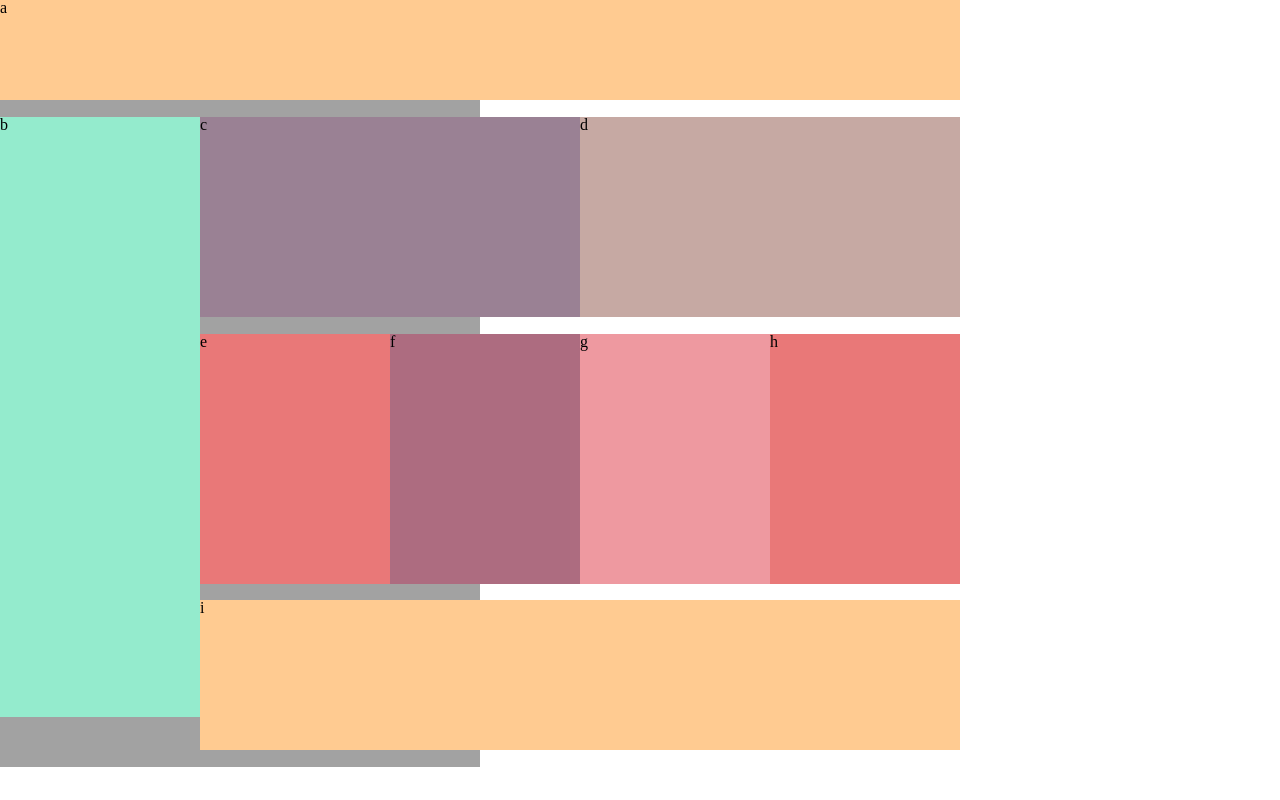
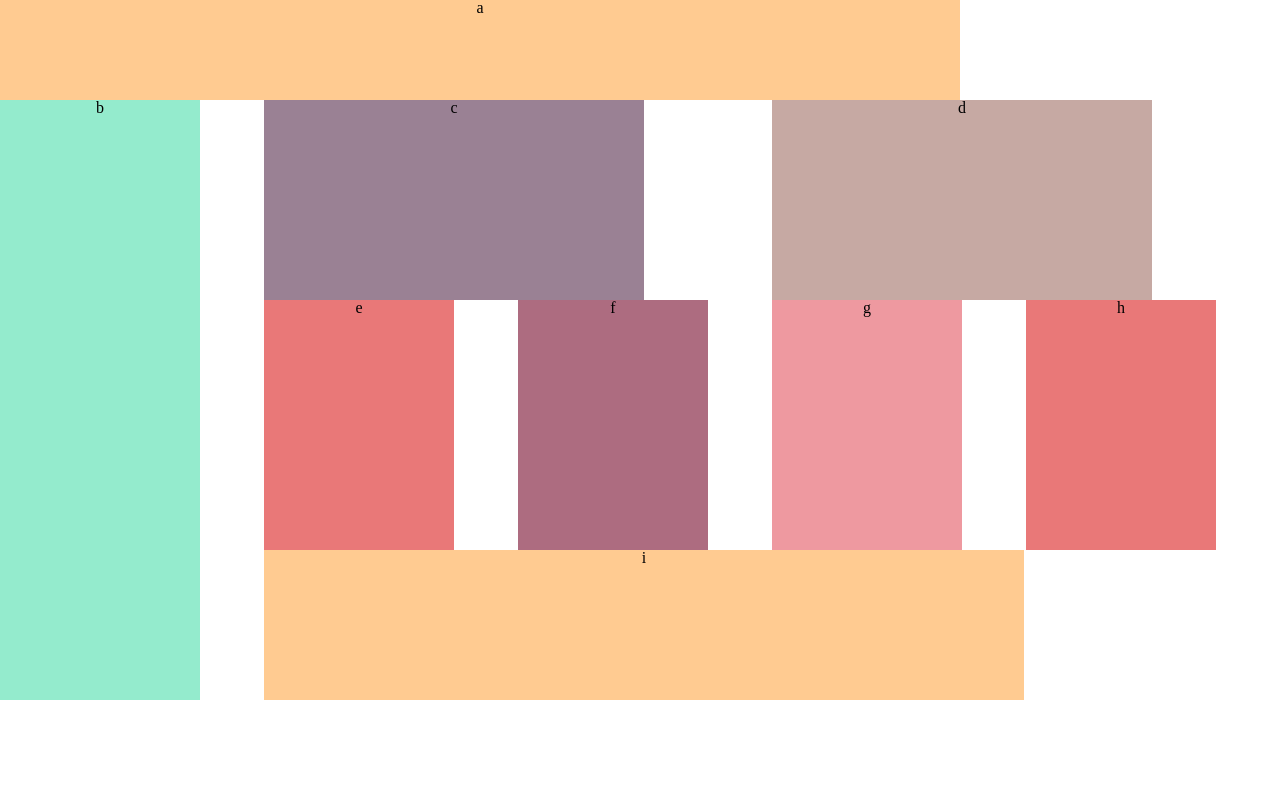
Before and after one commit to amani-bn/lab-01, a plain HTML site: page index.html in a window 1280 px wide. Drawn offline with Linux system fonts and the light colour scheme.

Commit message:
some changes

```diff
--- a/css/base.css
+++ b/css/base.css
@@ -1,26 +1,26 @@
-
 * {
-    box-sizing: border-box;
+  box-sizing: border-box;
 }
 
+body {
+  width: 100%;
+  margin: 0 auto;
+  /* box-sizing: border-box; */
+}
 
-
-body {
-    width: 100%;
-    margin: 0 auto;
-  }
-
-  section {
-    height: 767px;
-    width: 480px;
-  }
-  @media only screen and (max-width: 480px) and (min-width: 0px) {
-
+/* @media screen and (max-width: 767px) {
   .container {
     display: grid;
   }
-
-
-
-
 }
+@media screen and (min-width: 768px) {
+   .container {
+    display: grid;
+  }
+} */
+/*
+@media (max-width: 768px) and (min-width: 481px) {
+  .container {
+    display: grid;
+  }
+} */
--- a/css/layout.css
+++ b/css/layout.css
@@ -1,9 +1,10 @@
 
-@media only screen and (max-width: 480px) and (min-width: 0px) {
+@media screen and (max-width: 767px)
+{
 
 .container {
     display: grid;
-    background-color: rgba(128, 128, 128, 0.733);
+    /* background-color: rgba(128, 128, 128, 0.733); */
     grid-template-areas:
       "a a"
       "b b"
@@ -18,6 +19,7 @@
     grid-area: a;
     height: 75px;
     width: 480px;
+    /* line-height: 75px; */
     background: #d8ac9c;
   }
   .divb {
@@ -75,11 +77,12 @@
 
 }
 
-@media only screen and (max-width: 1280px) and (min-width: 769px) {
+@media screen and (min-width: 768px)
+ {
 
     .container {
         display: grid;
-        background-color: rgba(128, 128, 128, 0.733);
+        /* background-color: rgba(128, 128, 128, 0.733); */
         grid-template-areas:
           "a a a a a"
           "b c c d d"
@@ -147,7 +150,7 @@
     }
 
 }
-
+/*
 @media only screen and (max-width: 768px) and (min-width: 481px) {
     .container {
         display: grid;
@@ -216,23 +219,4 @@
     width: 760px;
     background: #c19277;
   }
-
-
-
-
-
-
-
-
-
-
-
-
-
-
-
-
-
-
-
-}
+ */
--- a/css/module.css
+++ b/css/module.css
@@ -1,10 +1,8 @@
 .container > div {
   text-align: center;
 }
-.container {
-    background-color: rgba(128, 128, 128, 0.733);
-  }
-@media only screen and (max-width: 480px) and (min-width: 0px) { /*   Mobile view */
+
+  @media screen and (max-width: 767px) { /*   Mobile view */
 
   .diva {
     background: #d8ac9c;
@@ -38,7 +36,7 @@
     background: #d8ac9c;
 }
   }
-  @media only screen and (max-width: 1280px) and (min-width: 769px) {  /* Desktop View*/
+  @media screen and (min-width: 768px) {  /* Desktop View*/
     .diva {
         background: #ffcb91;
   }
@@ -71,7 +69,7 @@
     background: #ffcb91;
   }
 }
-@media only screen and (max-width: 768px) and (min-width: 481px) {    /* Tablet View*/
+ /* @media only screen and (max-width: 768px) and (min-width: 481px) {
     .diva {
         background: #158467;
   }
@@ -104,4 +102,4 @@
     background: #c19277;
 }
 
-}
+} */
--- a/css/style.css
+++ b/css/style.css
@@ -1,7 +1,6 @@
-@import "reset.css";
-@import "base.css";
+/* @import "base.css";
 @import "layout.css";
-@import "modules.css";
+@import "modules.css"; */
 
 
 /* @media only screen and (max-width: 480px) and (min-width: 0px) {
--- a/index.html
+++ b/index.html
@@ -4,12 +4,12 @@
     <meta charset="UTF-8" />
     <meta http-equiv="X-UA-Compatible" content="IE=edge" />
     <meta name="viewport" content="width=device-width, initial-scale=1.0" />
-    <title>Document</title>
-    <!-- <link rel="stylesheet" href="css/reset.css" /> -->
-    <!-- <link rel="stylesheet" href="css/base.css">
-    <link rel="stylesheet" href="css/layout.css">
-    <link rel="stylesheet" href="css/module.css"> -->
-    <link rel="stylesheet" href="css/style.css" />
+    <title>RWD</title>
+    <link rel="stylesheet" href="css/reset.css" />
+    <link rel="stylesheet" href="css/base.css" />
+    <link rel="stylesheet" href="css/layout.css" />
+    <link rel="stylesheet" href="css/module.css" />
+    <!-- <link rel="stylesheet" href="css/style.css" /> -->
   </head>
   <body>
     <section class="container">
```
